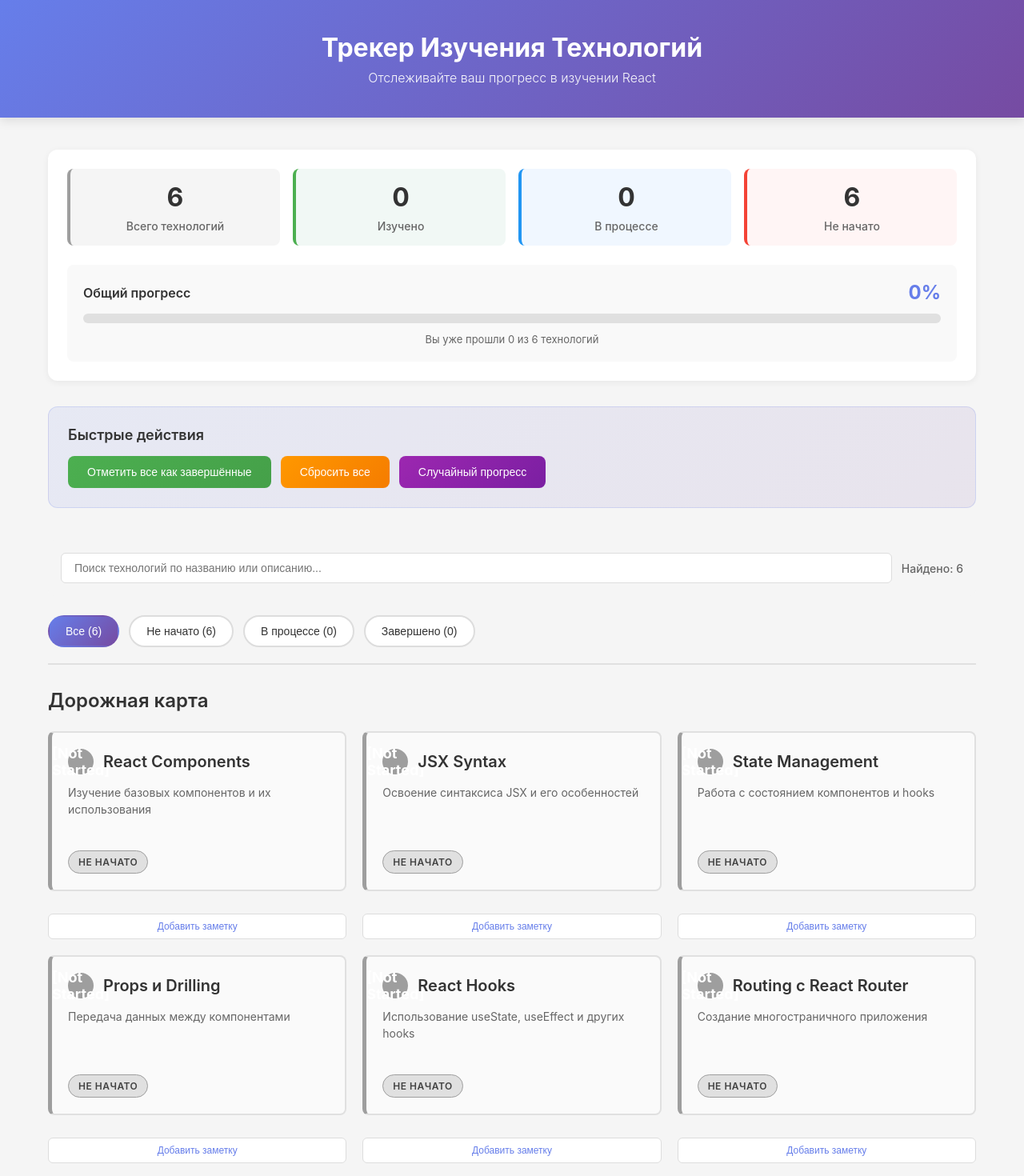
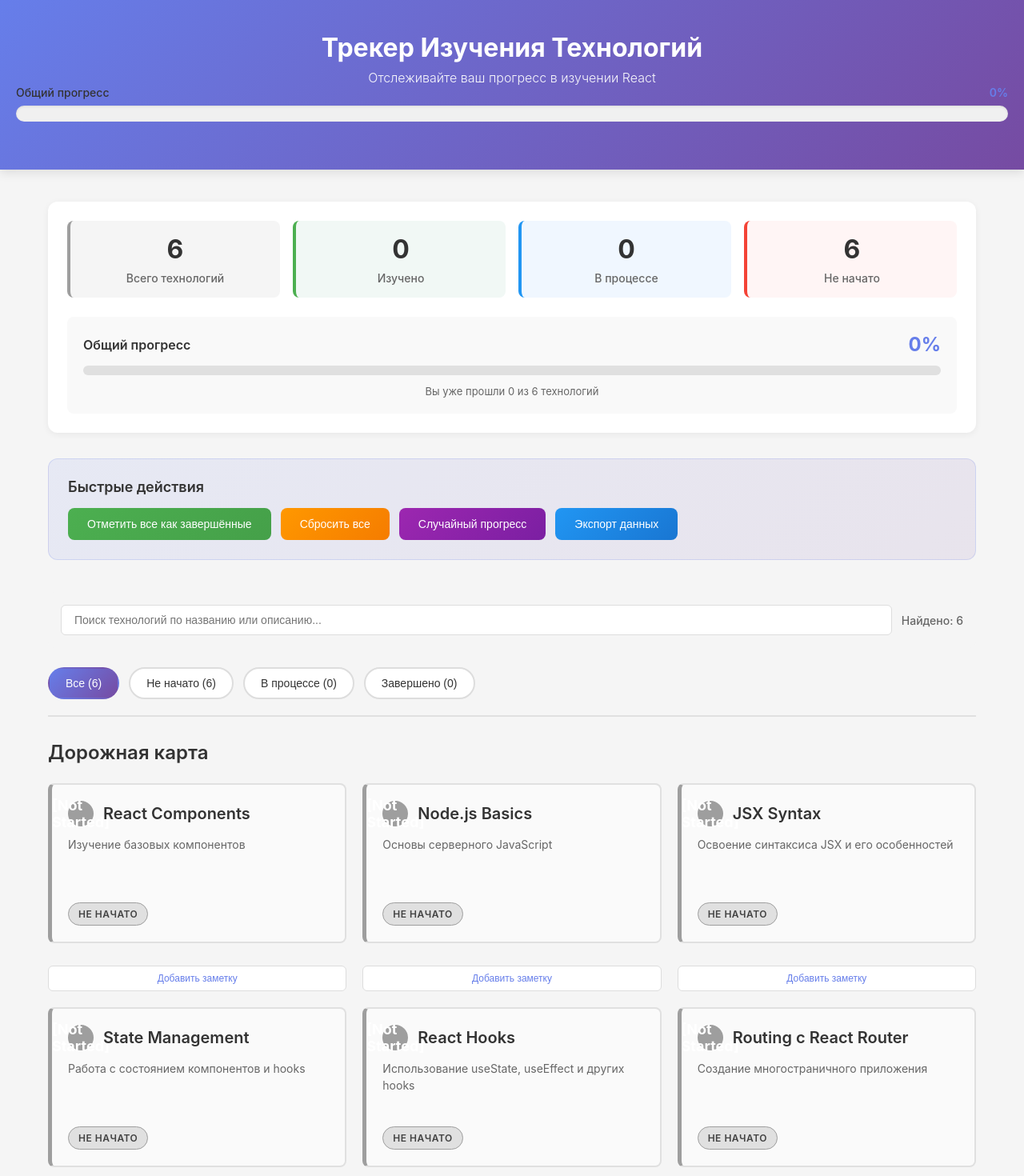
Before and after one commit to daniildddd/frontend-backend-React, a React (Vite) app: page / in a window 1280 px wide. Shown: the top 1470 px of the page at 80% size. Built offline with nearby package versions, Linux system fonts and the light colour scheme.

Commit message:
feat: implement custom hooks and reusable components (practice-22)

```diff
--- a/src/App.jsx
+++ b/src/App.jsx
@@ -1,4 +1,6 @@
-import React, { useState, useEffect } from 'react'
+import React from 'react'
+import useTechnologies from './hooks/useTechnologies'
+import ProgressBar from './components/ProgressBar'
 import TechnologyCard from './components/TechnologyCard'
 import ProgressHeader from './components/ProgressHeader'
 import QuickActions from './components/QuickActions'
@@ -6,89 +8,26 @@ import TechnologyNotes from './components/TechnologyNotes'
 import './App.css'
 
 function App() {
-	// Шаг 2: Создание состояния для технологий
-	const initialTechnologies = [
-		{
-			id: 1,
-			title: 'React Components',
-			description: 'Изучение базовых компонентов и их использования',
-			status: 'not-started',
-			notes: '',
-		},
-		{
-			id: 2,
-			title: 'JSX Syntax',
-			description: 'Освоение синтаксиса JSX и его особенностей',
-			status: 'not-started',
-			notes: '',
-		},
-		{
-			id: 3,
-			title: 'State Management',
-			description: 'Работа с состоянием компонентов и hooks',
-			status: 'not-started',
-			notes: '',
-		},
-		{
-			id: 4,
-			title: 'Props и Drilling',
-			description: 'Передача данных между компонентами',
-			status: 'not-started',
-			notes: '',
-		},
-		{
-			id: 5,
-			title: 'React Hooks',
-			description: 'Использование useState, useEffect и других hooks',
-			status: 'not-started',
-			notes: '',
-		},
-		{
-			id: 6,
-			title: 'Routing с React Router',
-			description: 'Создание многостраничного приложения',
-			status: 'not-started',
-			notes: '',
-		},
-	]
+	const {
+		technologies,
+		setTechnologies,
+		updateStatus,
+		updateNotes,
+		progress,
+	} = useTechnologies()
 
-	const [technologies, setTechnologies] = useState(initialTechnologies)
-	const [filter, setFilter] = useState('all')
-	const [searchQuery, setSearchQuery] = useState('')
-	const [selectedTech, setSelectedTech] = useState(null)
+	const [filter, setFilter] = React.useState('all')
+	const [searchQuery, setSearchQuery] = React.useState('')
+	const [selectedTech, setSelectedTech] = React.useState(null)
 
-	// Загружаем данные из localStorage при первом рендере
-	useEffect(() => {
-		const saved = localStorage.getItem('techTrackerData')
-		if (saved) {
-			try {
-				setTechnologies(JSON.parse(saved))
-			} catch (error) {
-				console.error('Ошибка при загрузке данных из localStorage:', error)
-			}
-		}
-	}, [])
+	// Функция для изменения статуса технологии
+	const updateTechnologyStatus = id => {
+		updateStatus(id)
+	}
 
-	// Сохраняем технологии в localStorage при любом изменении
-	useEffect(() => {
-		localStorage.setItem('techTrackerData', JSON.stringify(technologies))
-	}, [technologies])
-
-	// Шаг 3: Функция для изменения статуса технологии
-	const updateTechnologyStatus = id => {
-		setTechnologies(prevTechnologies =>
-			prevTechnologies.map(tech => {
-				if (tech.id === id) {
-					const statusCycle = {
-						'not-started': 'in-progress',
-						'in-progress': 'completed',
-						completed: 'not-started',
-					}
-					return { ...tech, status: statusCycle[tech.status] }
-				}
-				return tech
-			})
-		)
+	// Функция для обновления заметок технологии
+	const updateTechnologyNotes = (techId, newNotes) => {
+		updateNotes(techId, newNotes)
 	}
 
 	// Функция для фильтрации технологий
@@ -99,19 +38,11 @@ function App() {
 
 	const filteredTechnologies = getFilteredTechnologies()
 
-	// Функция для обновления заметок технологии
-	const updateTechnologyNotes = (techId, newNotes) => {
-		setTechnologies(prevTech =>
-			prevTech.map(tech =>
-				tech.id === techId ? { ...tech, notes: newNotes } : tech
-			)
-		)
-	}
-
 	// Фильтрация по поисковому запросу
-	const searchFilteredTechnologies = filteredTechnologies.filter(tech =>
-		tech.title.toLowerCase().includes(searchQuery.toLowerCase()) ||
-		tech.description.toLowerCase().includes(searchQuery.toLowerCase())
+	const searchFilteredTechnologies = filteredTechnologies.filter(
+		tech =>
+			tech.title.toLowerCase().includes(searchQuery.toLowerCase()) ||
+			tech.description.toLowerCase().includes(searchQuery.toLowerCase())
 	)
 
 	// Функции для QuickActions
@@ -145,6 +76,13 @@ function App() {
 				<p className='app__subtitle'>
 					Отслеживайте ваш прогресс в изучении React
 				</p>
+				<ProgressBar
+					progress={progress}
+					label='Общий прогресс'
+					color='#4CAF50'
+					animated={true}
+					height={20}
+				/>
 			</header>
 
 			<main className='app__main'>
@@ -162,7 +100,7 @@ function App() {
 						type='text'
 						placeholder='Поиск технологий по названию или описанию...'
 						value={searchQuery}
-						onChange={(e) => setSearchQuery(e.target.value)}
+						onChange={e => setSearchQuery(e.target.value)}
 						className='search-input'
 					/>
 					<span className='search-result-count'>
@@ -233,9 +171,13 @@ function App() {
 									)}
 									<button
 										className='app__toggle-notes-btn'
-										onClick={() => setSelectedTech(selectedTech === tech.id ? null : tech.id)}
+										onClick={() =>
+											setSelectedTech(selectedTech === tech.id ? null : tech.id)
+										}
 									>
-										{selectedTech === tech.id ? 'Скрыть заметки' : 'Добавить заметку'}
+										{selectedTech === tech.id
+											? 'Скрыть заметки'
+											: 'Добавить заметку'}
 									</button>
 								</div>
 							))
--- /dev/null
+++ b/src/components/Modal.css
@@ -0,0 +1,54 @@
+.modal-background {
+	position: fixed;
+	top: 0;
+	left: 0;
+	right: 0;
+	bottom: 0;
+	background-color: rgba(0, 0, 0, 0.5);
+	display: flex;
+	justify-content: center;
+	align-items: center;
+	z-index: 1000;
+}
+
+.modal-window {
+	background: white;
+	border-radius: 8px;
+	padding: 0;
+	width: 90%;
+	max-width: 500px;
+	max-height: 80vh;
+	overflow-y: auto;
+	box-shadow: 0 4px 6px rgba(0, 0, 0, 0.1);
+}
+
+.modal-header {
+	display: flex;
+	justify-content: space-between;
+	align-items: center;
+	padding: 16px 20px;
+	border-bottom: 1px solid #e0e0e0;
+}
+
+.modal-header h2 {
+	margin: 0;
+	font-size: 1.3rem;
+	color: #333;
+}
+
+.close-button {
+	background: none;
+	border: none;
+	font-size: 24px;
+	cursor: pointer;
+	color: #666;
+	padding: 5px 10px;
+}
+
+.close-button:hover {
+	color: #333;
+}
+
+.modal-content {
+	padding: 20px;
+}
--- /dev/null
+++ b/src/components/Modal.jsx
@@ -0,0 +1,29 @@
+import './Modal.css'
+
+function Modal({ isOpen, onClose, title, children }) {
+	if (!isOpen) {
+		return null
+	}
+
+	const handleBackgroundClick = (event) => {
+		if (event.target === event.currentTarget) {
+			onClose()
+		}
+	}
+
+	return (
+		<div className='modal-background' onClick={handleBackgroundClick}>
+			<div className='modal-window'>
+				<div className='modal-header'>
+					<h2>{title}</h2>
+					<button className='close-button' onClick={onClose}>
+						x
+					</button>
+				</div>
+				<div className='modal-content'>{children}</div>
+			</div>
+		</div>
+	)
+}
+
+export default Modal
--- /dev/null
+++ b/src/components/ProgressBar.css
@@ -0,0 +1,46 @@
+.progress-bar-container {
+	margin-bottom: 20px;
+}
+
+.progress-bar-header {
+	display: flex;
+	justify-content: space-between;
+	align-items: center;
+	margin-bottom: 8px;
+}
+
+.progress-label {
+	font-size: 14px;
+	font-weight: 500;
+	color: #333;
+}
+
+.progress-percentage {
+	font-size: 14px;
+	font-weight: 600;
+	color: #667eea;
+}
+
+.progress-bar-outer {
+	background-color: #f0f0f0;
+	border-radius: 10px;
+	overflow: hidden;
+	box-shadow: inset 0 1px 3px rgba(0, 0, 0, 0.1);
+}
+
+.progress-bar-inner {
+	height: 100%;
+	background-color: #4CAF50;
+	border-radius: 10px;
+	transition: width 0.3s ease;
+}
+
+.progress-bar-inner.animated {
+	animation: fillProgress 1s ease-in-out;
+}
+
+@keyframes fillProgress {
+	from {
+		width: 0;
+	}
+}
--- /dev/null
+++ b/src/components/ProgressBar.jsx
@@ -0,0 +1,49 @@
+import './ProgressBar.css'
+
+function ProgressBar({
+	progress,
+	label = '',
+	color = '#4CAF50',
+	height = 20,
+	showPercentage = true,
+	animated = false,
+}) {
+	const normalizedProgress = Math.min(100, Math.max(0, progress))
+
+	return (
+		<div className='progress-bar-container'>
+			{(label || showPercentage) && (
+				<div className='progress-bar-header'>
+					{label && <span className='progress-label'>{label}</span>}
+					{showPercentage && (
+						<span className='progress-percentage'>
+							{normalizedProgress}%
+						</span>
+					)}
+				</div>
+			)}
+			<div
+				className='progress-bar-outer'
+				style={{
+					height: `${height}px`,
+					backgroundColor: '#f0f0f0',
+					borderRadius: '10px',
+					overflow: 'hidden',
+				}}
+			>
+				<div
+					className={`progress-bar-inner ${animated ? 'animated' : ''}`}
+					style={{
+						width: `${normalizedProgress}%`,
+						backgroundColor: color,
+						height: '100%',
+						transition: animated ? 'width 0.5s ease-in-out' : 'none',
+						borderRadius: '10px',
+					}}
+				/>
+			</div>
+		</div>
+	)
+}
+
+export default ProgressBar
--- a/src/components/QuickActions.css
+++ b/src/components/QuickActions.css
@@ -64,6 +64,34 @@
 	box-shadow: 0 4px 12px rgba(156, 39, 176, 0.3);
 }
 
+.quick-action-btn--export {
+	background: linear-gradient(135deg, #2196f3 0%, #1976d2 100%);
+	color: white;
+}
+
+.quick-action-btn--export:hover {
+	transform: translateY(-2px);
+	box-shadow: 0 4px 12px rgba(33, 150, 243, 0.3);
+}
+
+.modal-close-btn {
+	padding: 10px 20px;
+	background: linear-gradient(135deg, #667eea 0%, #764ba2 100%);
+	color: white;
+	border: none;
+	border-radius: 6px;
+	font-size: 14px;
+	font-weight: 500;
+	cursor: pointer;
+	transition: all 0.3s ease;
+	margin-top: 16px;
+}
+
+.modal-close-btn:hover {
+	transform: translateY(-2px);
+	box-shadow: 0 4px 12px rgba(102, 126, 234, 0.3);
+}
+
 /* Адаптивность */
 @media (max-width: 768px) {
 	.quick-actions {
--- a/src/components/QuickActions.jsx
+++ b/src/components/QuickActions.jsx
@@ -1,4 +1,5 @@
-import React from 'react'
+import React, { useState } from 'react'
+import Modal from './Modal'
 import './QuickActions.css'
 
 function QuickActions({
@@ -7,6 +8,18 @@ function QuickActions({
 	onResetAll,
 	onRandomNext,
 }) {
+	const [showExportModal, setShowExportModal] = useState(false)
+
+	const handleExport = () => {
+		const data = {
+			exportedAt: new Date().toISOString(),
+			technologies: technologies,
+		}
+		const dataStr = JSON.stringify(data, null, 2)
+		console.log('Данные для экспорта:', dataStr)
+		setShowExportModal(true)
+	}
+
 	return (
 		<section className='quick-actions'>
 			<h3 className='quick-actions__title'>Быстрые действия</h3>
@@ -29,7 +42,27 @@ function QuickActions({
 				>
 					Случайный прогресс
 				</button>
+				<button
+					className='quick-action-btn quick-action-btn--export'
+					onClick={handleExport}
+				>
+					Экспорт данных
+				</button>
 			</div>
+			<Modal
+				isOpen={showExportModal}
+				onClose={() => setShowExportModal(false)}
+				title='Экспорт данных'
+			>
+				<p>Данные успешно подготовлены для экспорта!</p>
+				<p>Проверьте консоль разработчика для просмотра данных.</p>
+				<button
+					className='modal-close-btn'
+					onClick={() => setShowExportModal(false)}
+				>
+					Закрыть
+				</button>
+			</Modal>
 		</section>
 	)
 }
--- a/src/components/TechnologyNotes.jsx
+++ b/src/components/TechnologyNotes.jsx
@@ -7,7 +7,7 @@ function TechnologyNotes({ notes, onNotesChange, techId }) {
 			<h4 className='notes-section__title'>Мои заметки:</h4>
 			<textarea
 				value={notes}
-				onChange={(e) => onNotesChange(techId, e.target.value)}
+				onChange={e => onNotesChange(techId, e.target.value)}
 				placeholder='Записывайте сюда важные моменты...'
 				rows='3'
 				className='notes-section__textarea'
--- /dev/null
+++ b/src/hooks/useLocalStorage.js
@@ -0,0 +1,27 @@
+import { useState } from 'react'
+
+function useLocalStorage(key, initialValue) {
+	const [storedValue, setStoredValue] = useState(() => {
+		try {
+			const item = window.localStorage.getItem(key)
+			return item ? JSON.parse(item) : initialValue
+		} catch (error) {
+			console.error(`Ошибка чтения из localStorage ключа "${key}":`, error)
+			return initialValue
+		}
+	})
+
+	const setValue = (value) => {
+		try {
+			const valueToStore = value instanceof Function ? value(storedValue) : value
+			setStoredValue(valueToStore)
+			window.localStorage.setItem(key, JSON.stringify(valueToStore))
+		} catch (error) {
+			console.error(`Ошибка записи в localStorage ключа "${key}":`, error)
+		}
+	}
+
+	return [storedValue, setValue]
+}
+
+export default useLocalStorage
--- /dev/null
+++ b/src/hooks/useTechnologies.js
@@ -0,0 +1,93 @@
+import useLocalStorage from './useLocalStorage'
+
+const initialTechnologies = [
+	{
+		id: 1,
+		title: 'React Components',
+		description: 'Изучение базовых компонентов',
+		status: 'not-started',
+		notes: '',
+		category: 'frontend',
+	},
+	{
+		id: 2,
+		title: 'Node.js Basics',
+		description: 'Основы серверного JavaScript',
+		status: 'not-started',
+		notes: '',
+		category: 'backend',
+	},
+	{
+		id: 3,
+		title: 'JSX Syntax',
+		description: 'Освоение синтаксиса JSX и его особенностей',
+		status: 'not-started',
+		notes: '',
+		category: 'frontend',
+	},
+	{
+		id: 4,
+		title: 'State Management',
+		description: 'Работа с состоянием компонентов и hooks',
+		status: 'not-started',
+		notes: '',
+		category: 'frontend',
+	},
+	{
+		id: 5,
+		title: 'React Hooks',
+		description: 'Использование useState, useEffect и других hooks',
+		status: 'not-started',
+		notes: '',
+		category: 'frontend',
+	},
+	{
+		id: 6,
+		title: 'Routing с React Router',
+		description: 'Создание многостраничного приложения',
+		status: 'not-started',
+		notes: '',
+		category: 'frontend',
+	},
+]
+
+function useTechnologies() {
+	const [technologies, setTechnologies] = useLocalStorage(
+		'technologies',
+		initialTechnologies
+	)
+
+	const updateStatus = (techId, newStatus) => {
+		setTechnologies(prev =>
+			prev.map(tech =>
+				tech.id === techId ? { ...tech, status: newStatus } : tech
+			)
+		)
+	}
+
+	const updateNotes = (techId, newNotes) => {
+		setTechnologies(prev =>
+			prev.map(tech =>
+				tech.id === techId ? { ...tech, notes: newNotes } : tech
+			)
+		)
+	}
+
+	const calculateProgress = () => {
+		if (technologies.length === 0) return 0
+		const completed = technologies.filter(
+			tech => tech.status === 'completed'
+		).length
+		return Math.round((completed / technologies.length) * 100)
+	}
+
+	return {
+		technologies,
+		setTechnologies,
+		updateStatus,
+		updateNotes,
+		progress: calculateProgress(),
+	}
+}
+
+export default useTechnologies
```
